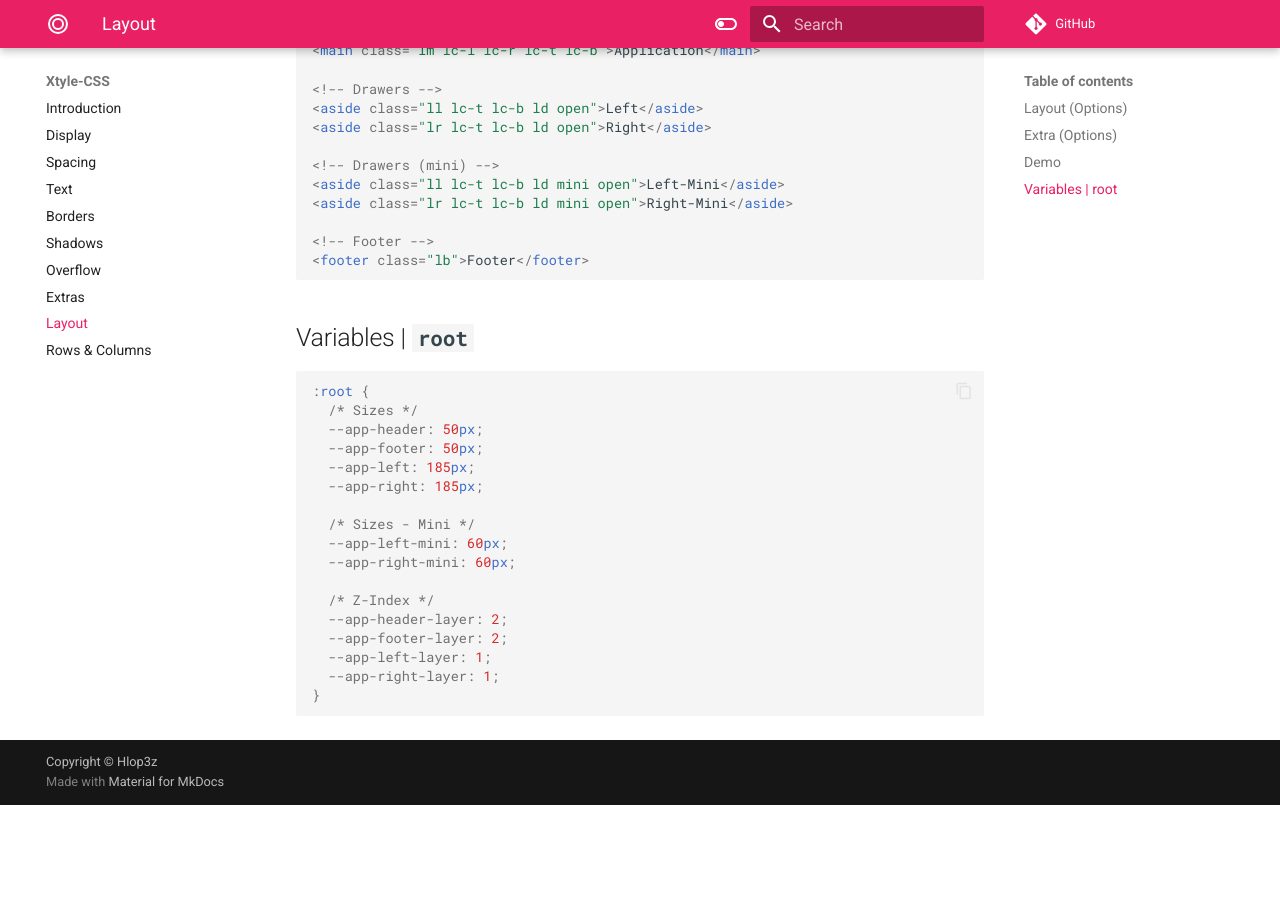
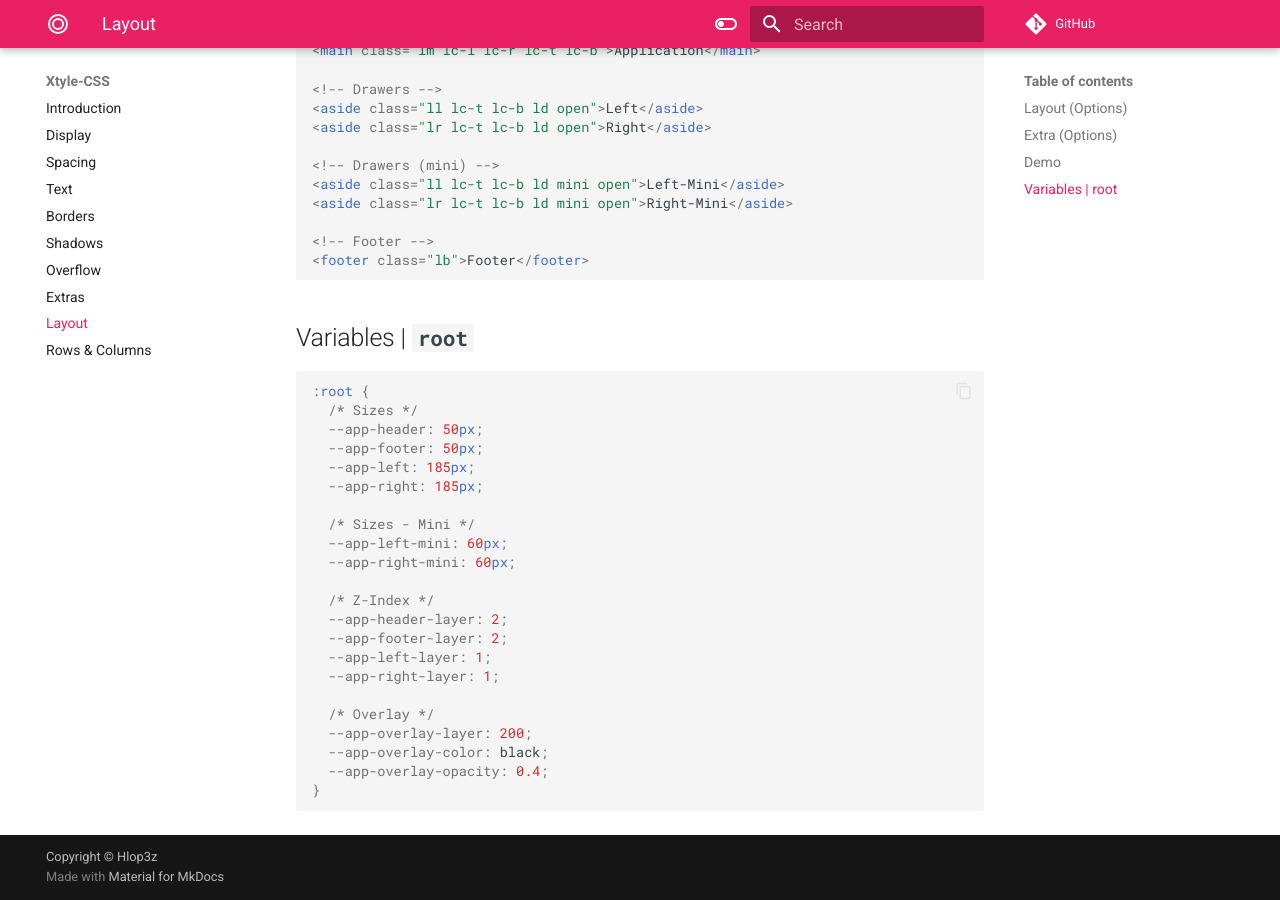
Before and after one commit to hlop3z/xtyle-css, an MkDocs documentation site: the page built from docs/docs/layout.md, in a window 1280 px wide and 900 px high, scrolled down 1780 px. Built offline with MkDocs 1.6.1 and Material for MkDocs 9.7.7, drawn with Linux system fonts in a browser that asks for light colours; comment, search, counter and statistics services are not loaded; before the commit the page ends 2585 px from its top, so only the background shows below that.

Commit message:
Update layout.md

````diff
--- a/docs/docs/layout.md
+++ b/docs/docs/layout.md
@@ -82,5 +82,10 @@ Follow this schema **`l{type}`**.
   --app-footer-layer: 2;
   --app-left-layer: 1;
   --app-right-layer: 1;
+
+  /* Overlay */
+  --app-overlay-layer: 200;
+  --app-overlay-color: black;
+  --app-overlay-opacity: 0.4;
 }
 ```
````
